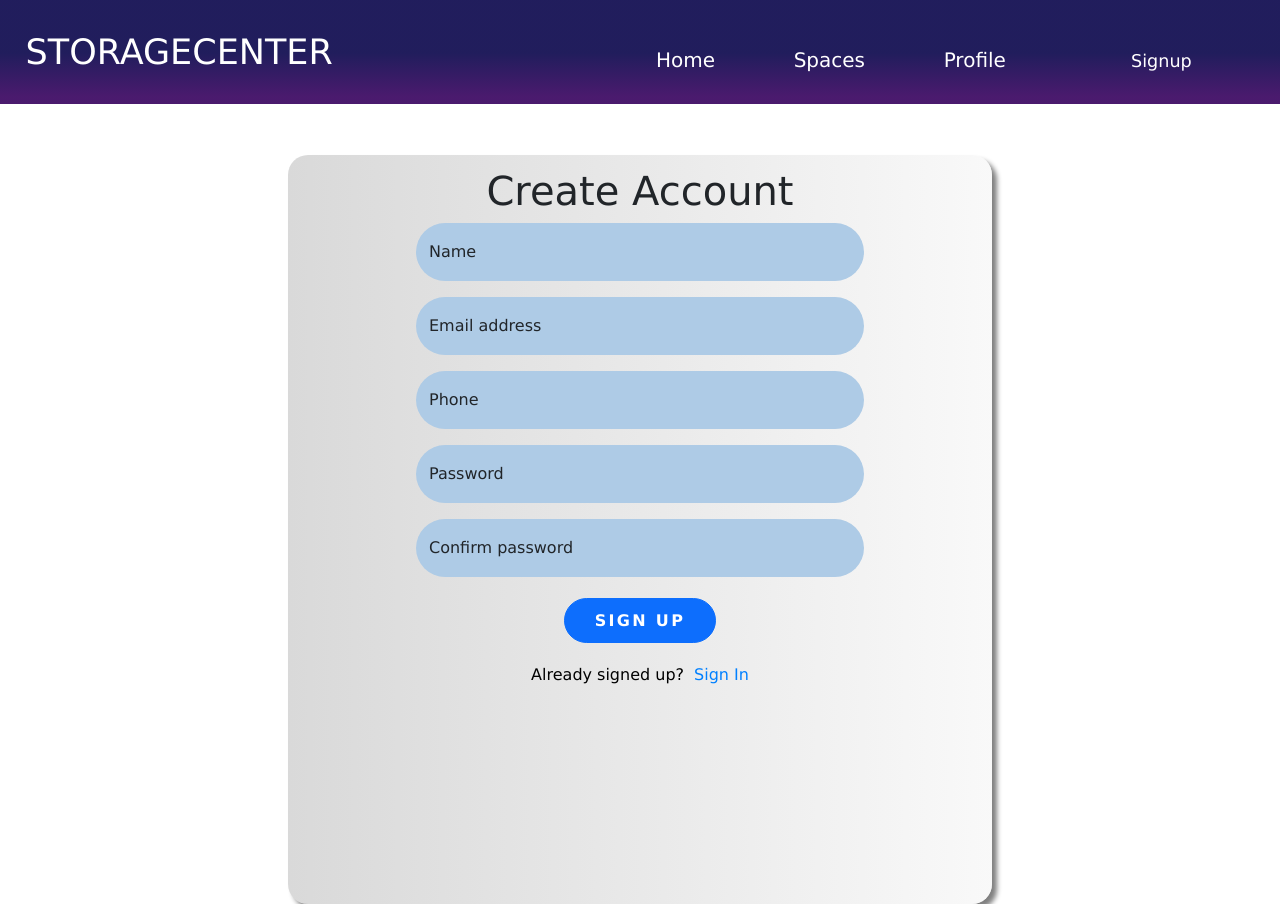
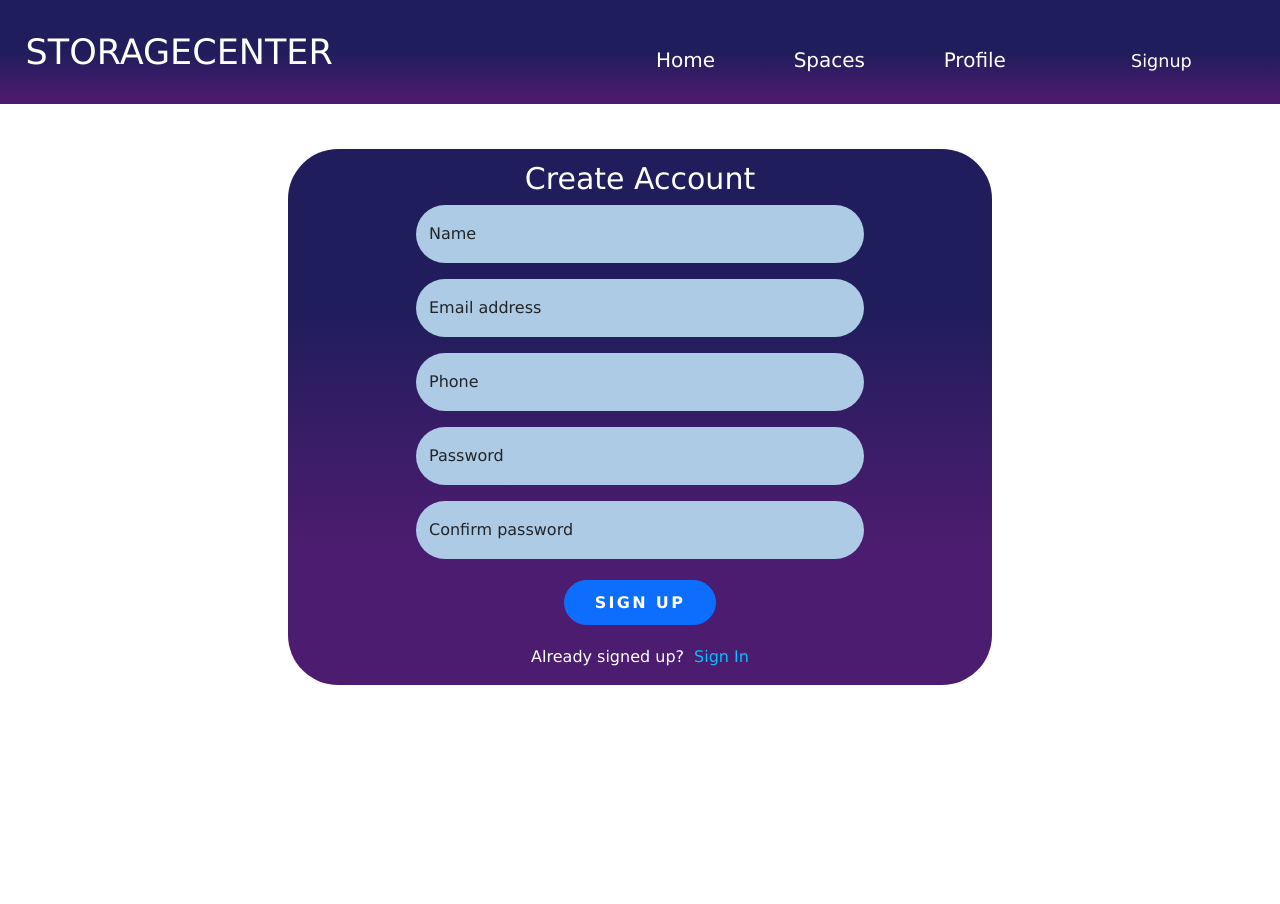
Before and after one commit to gitahievans/prodev-frontend-backup, a React (Create React App) app: page /signup in a window 1280 px wide. After the commit the page ends 800 px from the top, so only its background shows below. Built offline with nearby package versions, Linux system fonts and the light colour scheme.

Commit message:
signup and login stlying

```diff
--- a/src/components/LoginForm.js
+++ b/src/components/LoginForm.js
@@ -52,7 +52,6 @@ function LoginPage({ user, setUser }) {
             <h2 className="logn">
               <span>Storagecenter</span> | <span>Login</span>{" "}
             </h2>
-
             <form onSubmit={handleSubmit}>
               <div className="form-floating mb-3">
                 <input
--- a/src/components/login.css
+++ b/src/components/login.css
@@ -1,31 +1,28 @@
-
-
 .login-container {
   background-color: white;
   display: flex;
   justify-content: center;
   flex-direction: column;
-  height: 100vh;
+  height: 75vh;
   align-items: center;
 }
 
 .login-form {
-  background: linear-gradient(90deg, rgba(0, 0, 0, 0.14889705882352944) 0%, rgba(245, 245, 245, 0.6446953781512605) 99%);
+  background: linear-gradient(180deg, rgba(16, 12, 80, 0.929) 51%, rgba(62, 11, 100, 0.937) 93%);
   width: 60%;
-  height: 70vh;
+  height: 50vh;
   display: flex;
   align-items: center;
-  justify-content: center;
+  justify-content: space-evenly;
   flex-direction: column;
-  margin-top: 1%;
   padding: 5%;
-  border: 2px solid purple;
   border-radius: 20px;
   font-family: 'Lucida Grande';
 }
 
 .logn {
   margin-bottom: 30px;
+  font-size: 20px;
 }
 
 .avatar {
@@ -56,3 +53,10 @@
 .login-form form button{
   width: 100%;
 }
+
+
+@media screen and (min-width:768px){
+  .logn {
+      font-size: 30px;
+    }
+}
--- a/src/components/signup.css
+++ b/src/components/signup.css
@@ -1,10 +1,9 @@
 .signup-container {
     background-color: white;
     display: flex;
-    /* align-items: center; */
+    align-items: center;
     justify-content: center;
-    height: 100vh;
-
+    height:75vh;
 }
 
 .form-control {
@@ -13,17 +12,15 @@
 }
 
 .signup-form {
-    background: linear-gradient(90deg, rgba(0, 0, 0, 0.14889705882352944) 0%, rgba(245, 245, 245, 0.6446953781512605) 99%);
-    ;
-    border-radius: 20px;
+    background: linear-gradient(180deg, rgba(16, 12, 80, 0.929) 31%, rgba(62, 11, 100, 0.93) 73%);
+    border-radius: 50px;
     width: 55vw;
     display: flex;
     flex-direction: column;
     align-items: center;
-    margin-top: 4%;
+    margin-top: 2%;
     font-family: 'Lucida Grande';
-    /* border: 2px solid black; */
-    box-shadow: 5px 5px 5px grey;
+        border-image-repeat: stretch;
 }
 
 .signup-form input{
@@ -65,19 +62,32 @@
 
 .signin {
     margin-left: 10px;
-    color: rgb(0, 128, 255);
+    color: rgb(0, 195, 255);
     text-decoration: none;
 }
 
 .signup-title {
     margin-top: 12px;
+    color: white;
+    font-size: 20px;
 }
 
 .already {
-    color: black;
-}
+        color: white;}
 
 .labels {
     color: rgb(17, 204, 204);
     font-size: 15px;
 }
+
+@media screen and (min-width: 768px) {
+    .signup-title{
+        font-size: 25px;
+    }
+}
+
+@media screen and (min-width: 1000px) {
+    .signup-title {
+        font-size: 30px;
+    }
+}
```
Also changed, not shown: src/components/SignUpForm.js (+2 -8 lines).
